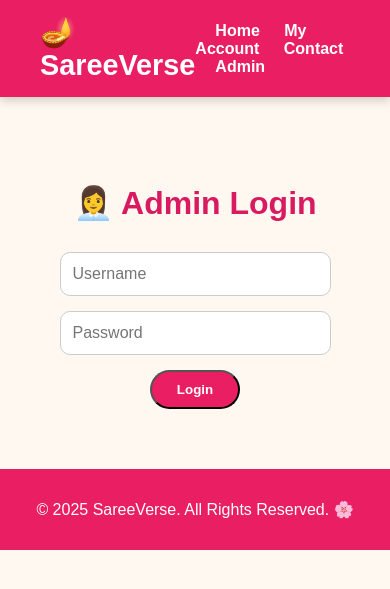
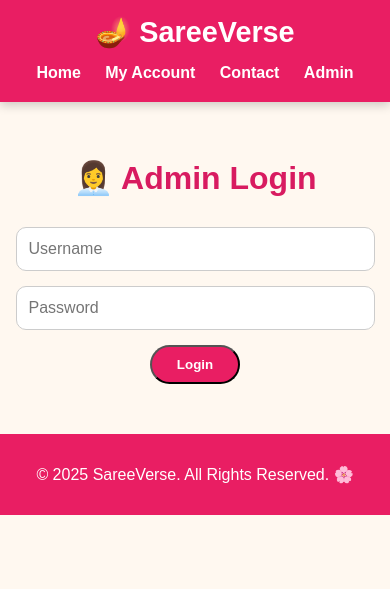
Before and after one commit to Prachii-web/saree_store, a Flask app: page /admin in a window 390 px wide. Shown: the top 589 px of the page. Run offline with Flask 3, Linux system fonts and the light colour scheme.

Commit message:
Fixed mobile overlap with responsive CSS

```diff
--- a/static/css/style.css
+++ b/static/css/style.css
@@ -204,3 +204,53 @@
     color: white;
     margin-top: 40px;
 }
+/* 📱 Mobile Responsive Fix */
+@media (max-width: 768px) {
+
+    header {
+        flex-direction: column;
+        gap: 10px;
+        padding: 15px 20px;
+        text-align: center;
+    }
+
+    nav a {
+        margin: 5px 10px;
+        display: inline-block;
+    }
+
+    .container, .home-container {
+        margin: 20px auto;
+        padding: 10px;
+    }
+
+    .product-grid, .product-list {
+        flex-direction: column;
+        align-items: center;
+    }
+
+    .product-card {
+        width: 90%;
+        max-width: 320px;
+    }
+
+    .product-card img {
+        height: auto;
+    }
+
+    .btn-group {
+        flex-direction: column;
+        gap: 10px;
+    }
+
+    .contact-form input,
+    .contact-form textarea {
+        width: 90%;
+    }
+
+    .enquiry-table {
+        display: block;
+        overflow-x: auto;
+        font-size: 0.85rem;
+    }
+}
```
